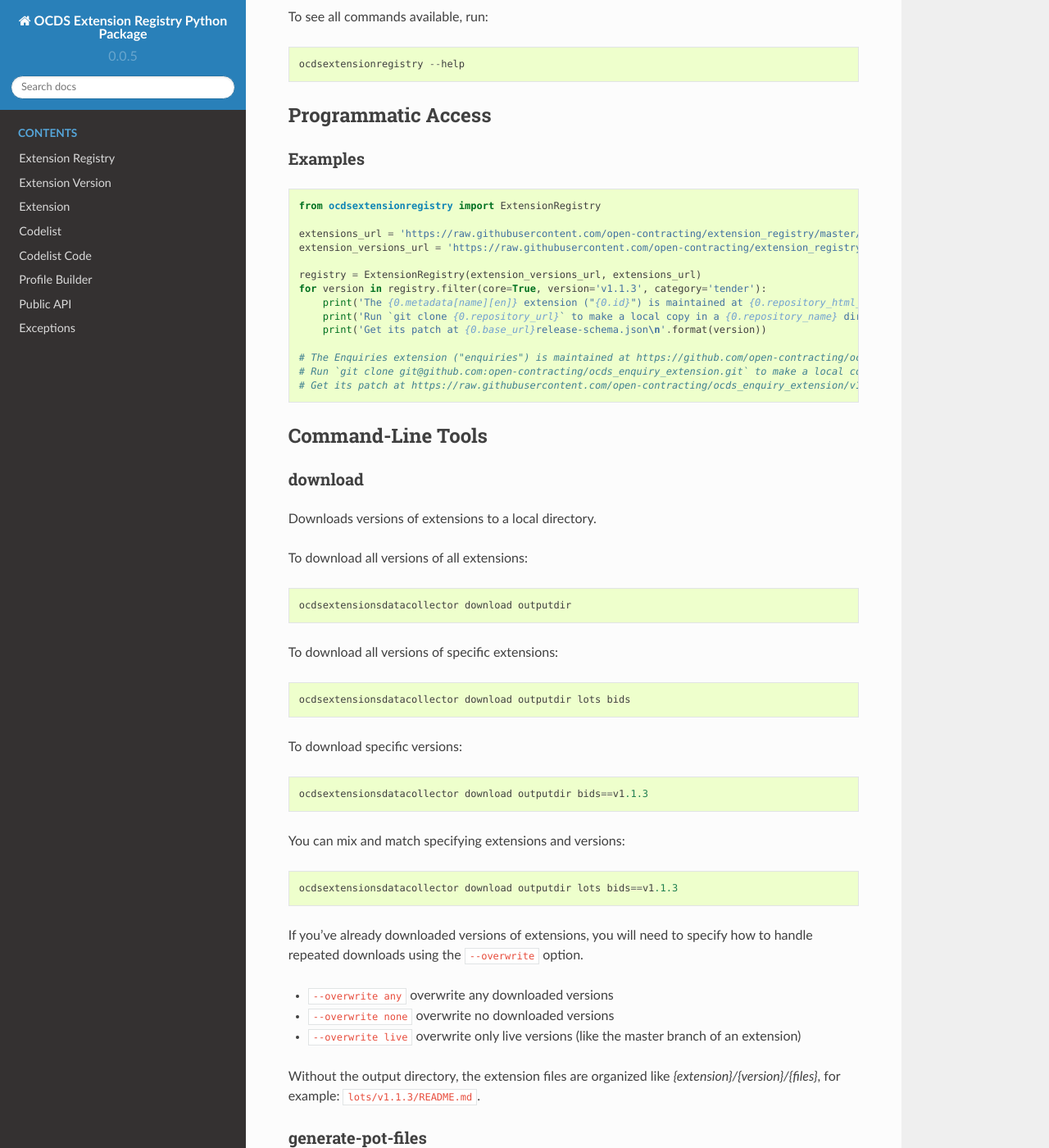
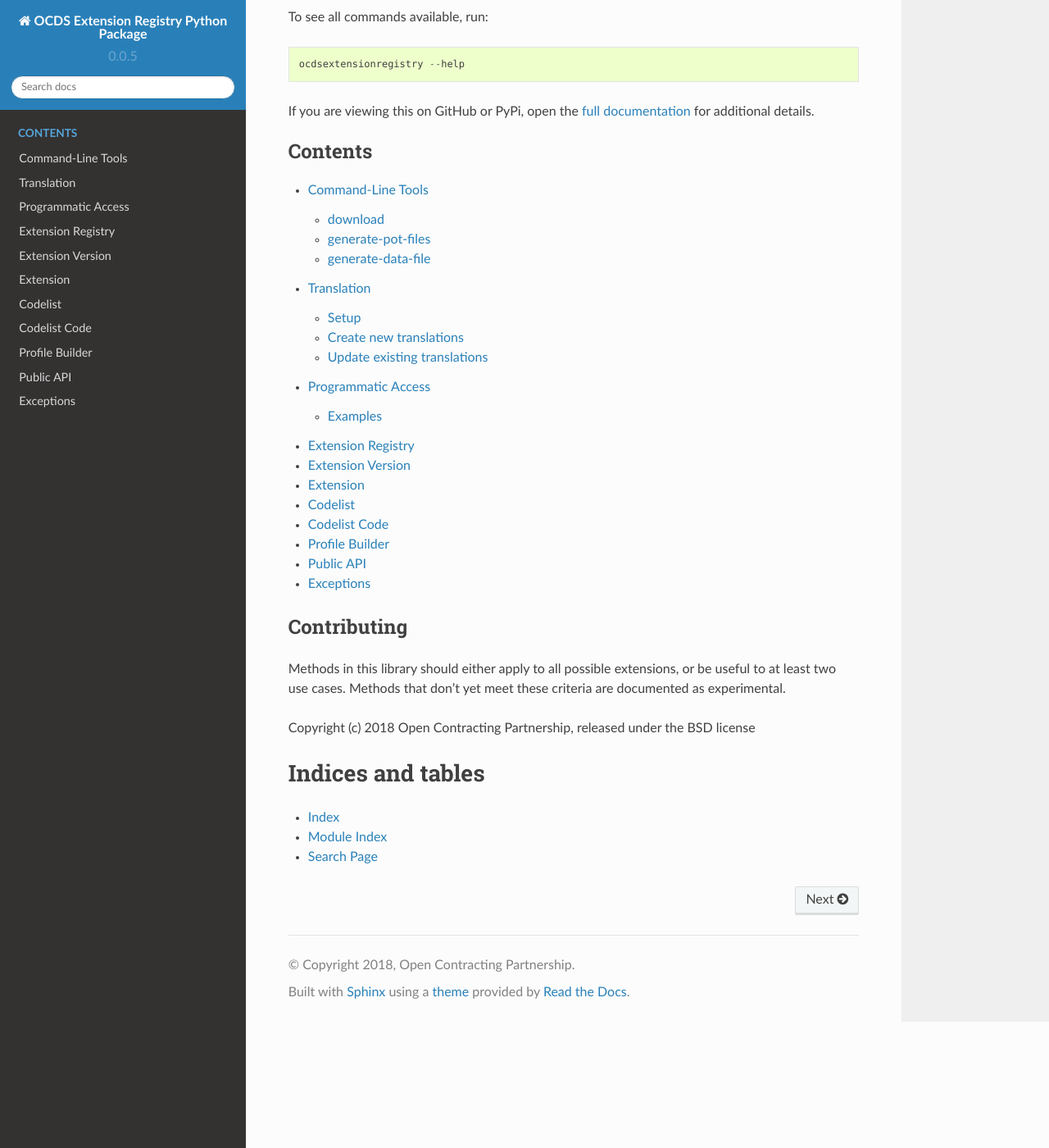
Before and after one commit to open-contracting/extension_registry.py, a Sphinx documentation site: the page built from docs/index.rst, in a window 1280 px wide and 1400 px high, scrolled down 716 px. Shown: the whole window at 82% size. Built offline with Sphinx 7.4.7 and the Read the Docs theme 2.0.0, drawn with Linux system fonts in a browser that asks for light colours; some of the changed text lies outside the part shown.

Commit message:
Move long readme into docs

```diff
--- a/README.rst
+++ b/README.rst
@@ -20,216 +20,7 @@ To see all commands available, run::
 
     ocdsextensionregistry --help
 
-Programmatic Access
--------------------
-
-Examples
-~~~~~~~~
-
-.. code:: python
-
-    from ocdsextensionregistry import ExtensionRegistry
-
-    extensions_url = 'https://raw.githubusercontent.com/open-contracting/extension_registry/master/extensions.csv'
-    extension_versions_url = 'https://raw.githubusercontent.com/open-contracting/extension_registry/master/extension_versions.csv'
-
-    registry = ExtensionRegistry(extension_versions_url, extensions_url)
-    for version in registry.filter(core=True, version='v1.1.3', category='tender'):
-        print('The {0.metadata[name][en]} extension ("{0.id}") is maintained at {0.repository_html_page}'.format(version))
-        print('Run `git clone {0.repository_url}` to make a local copy in a {0.repository_name} directory'.format(version))
-        print('Get its patch at {0.base_url}release-schema.json\n'.format(version))
-
-    # The Enquiries extension ("enquiries") is maintained at https://github.com/open-contracting/ocds_enquiry_extension
-    # Run `git clone git@github.com:open-contracting/ocds_enquiry_extension.git` to make a local copy in a ocds_enquiry_extension directory
-    # Get its patch at https://raw.githubusercontent.com/open-contracting/ocds_enquiry_extension/v1.1.3/release-schema.json
-
-Command-Line Tools
-------------------
-
-download
-~~~~~~~~
-
-Downloads versions of extensions to a local directory.
-
-To download all versions of all extensions::
-
-    ocdsextensionsdatacollector download outputdir
-
-To download all versions of specific extensions::
-
-    ocdsextensionsdatacollector download outputdir lots bids
-
-To download specific versions::
-
-    ocdsextensionsdatacollector download outputdir bids==v1.1.3
-
-You can mix and match specifying extensions and versions::
-
-    ocdsextensionsdatacollector download outputdir lots bids==v1.1.3
-
-If you've already downloaded versions of extensions, you will need to specify how to handle repeated downloads using the ``--overwrite`` option.
-
-* ``--overwrite any`` overwrite any downloaded versions
-* ``--overwrite none`` overwrite no downloaded versions
-* ``--overwrite live`` overwrite only live versions (like the master branch of an extension)
-
-Without the output directory, the extension files are organized like `{extension}/{version}/{files}`, for example: ``lots/v1.1.3/README.md``.
-
-generate-pot-files
-~~~~~~~~~~~~~~~~~~
-
-Generates POT files (message catalogs) for versions of extensions, for example::
-
-    ocdsextensionsdatacollector generate-pot-files build/locale
-
-You can specify versions and extensions like with the ``download`` command.
-
-To see Sphinx's standard output, use the ``--verbose`` option.
-
-Without the output directory, the POT files are organized like `{extension}/{version}/{files}`, for example: ``lots/v1.1.3/docs.pot``.
-
-generate-data-file
-~~~~~~~~~~~~~~~~~~
-
-Generates a data file in JSON format with all the information about versions of extensions, for example::
-
-    ocdsextensionsdatacollector generate-data-file > data.json
-
-You can specify versions and extensions like with the ``download`` command.
-
-The data file is organized as below. To keep it short, the sample shows only one version of one extension, and only one row of one codelist, and it truncates the Markdown content of documentation files and the parsed content of schema files.
-
-.. code:: json
-
-    {
-      "risk_allocation": {
-        "id": "risk_allocation",
-        "category": "ppp",
-        "core": false,
-        "name": {
-          "en": "Risk Allocation"
-        },
-        "description": {
-          "en": "Draft risk allocation extension for ppp extension"
-        },
-        "latest_version": "master",
-        "versions": {
-          "master": {
-            "id": "risk_allocation",
-            "date": "",
-            "version": "master",
-            "base_url": "https://raw.githubusercontent.com/open-contracting/ocds-riskAllocation-extension/master/",
-            "download_url": "https://github.com/open-contracting/ocds-riskAllocation-extension/archive/master.zip",
-            "metadata": {
-              "name": {
-                "en": "Risk Allocation"
-              },
-              "description": {
-                "en": "Draft risk allocation extension for ppp extension"
-              },
-              "documentationUrl": {
-                "en": "https://github.com/open-contracting/ocds-riskAllocation-extension"
-              },
-              "compatibility": [
-                "1.1"
-              ],
-              "codelists": [
-                "riskAllocation.csv",
-                "riskCategory.csv"
-              ],
-              "schemas": [
-                "release-schema.json"
-              ]
-            },
-            "schemas": {
-              "record-package-schema.json": {},
-              "release-package-schema.json": {},
-              "release-schema.json": {
-                "en": {
-                  "definitions": {
-                    …
-                  }
-                }
-              }
-            },
-            "codelists": {
-              "riskAllocation.csv": {
-                "fieldnames": {
-                  "Code": {
-                    "en": "Code"
-                  },
-                  "Title": {
-                    "en": "Title"
-                  },
-                  "Description": {
-                    "en": "Description"
-                  }
-                },
-                "rows": {
-                  "publicAuthority": {
-                    "en": {
-                      "Code": "publicAuthority",
-                      "Title": "Public authority",
-                      "Description": "The risk is wholly or mostly retained by the public authority"
-                    }
-                  },
-                  …
-                }
-              },
-              …
-            },
-            "docs": {
-              "index.md": {
-                "en": "# Risk Allocation Extension\n\nThe risk allocation extension …"
-              }
-            },
-            "readme": {
-              "en": "# Risk allocation\n\nThe [framework for disclosure in PPPs](http://pubdocs.worldbank.org/en/773541448296707678/Disclosure-in-PPPs-Framework.pdf) …"
-            }
-          },
-          …
-        }
-      },
-      …
-    }
-
-
-Translation Workflow
---------------------
-
-If you haven't already, install ``sphinx-intl`` and ``transifex-client``, and create a `~/.transifexrc <https://docs.transifex.com/client/client-configuration#%7E/-transifexrc>`__ file (replace ``USERNAME`` and ``PASSWORD``)::
-
-    pip install sphinx-intl<1 transifex-client
-    sphinx-intl create-transifexrc --transifex-username USERNAME --transifex-password PASSWORD
-
-Generate POT files::
-
-    ocdsextensionsdatacollector generate-pot-files build/locale
-
-Remove any ``.tx/config`` file::
-
-    rm -f .tx/config
-
-Create a ``.tx/config`` file::
-
-    sphinx-intl create-txconfig
-
-Update the ``.tx/config`` file (replace ``ocds-extensions`` with your Transifex project)::
-
-    sphinx-intl update-txconfig-resources --transifex-project-name ocds-extensions --pot-dir build/locale --locale-dir locale
-
-Push source files to Transifex::
-
-    tx push -s
-
-Once you've translated strings on Transifex, pull translation files from Transifex::
-
-    tx pull -a -f
-
-Contributing
-------------
-
-Methods in this library should either apply to all possible extensions, or be useful to at least two use cases. Methods that don't yet meet these criteria are documented as experimental.
+If you are viewing this on GitHub or PyPi, open the `full documentation <https://ocdsextensionregistry.readthedocs.io/>`__ for additional details.
 
 .. |PyPI version| image:: https://badge.fury.io/py/ocdsextensionregistry.svg
    :target: https://badge.fury.io/py/ocdsextensionregistry
--- a/docs/index.rst
+++ b/docs/index.rst
@@ -7,6 +7,9 @@ OCDS Extension Registry Python Package |release|
    :maxdepth: 2
    :caption: Contents
 
+   cli
+   translation
+   library
    api/extension_registry
    api/extension_version
    api/extension
@@ -16,6 +19,11 @@ OCDS Extension Registry Python Package |release|
    api/api
    api/exceptions
 
+Contributing
+------------
+
+Methods in this library should either apply to all possible extensions, or be useful to at least two use cases. Methods that don't yet meet these criteria are documented as experimental.
+
 Copyright (c) 2018 Open Contracting Partnership, released under the BSD license
 
 Indices and tables
```
Also changed, not shown: docs/cli.rst (added, +157 -0 lines), docs/library.rst (added, +22 -0 lines), docs/translation.rst (added, +61 -0 lines).
